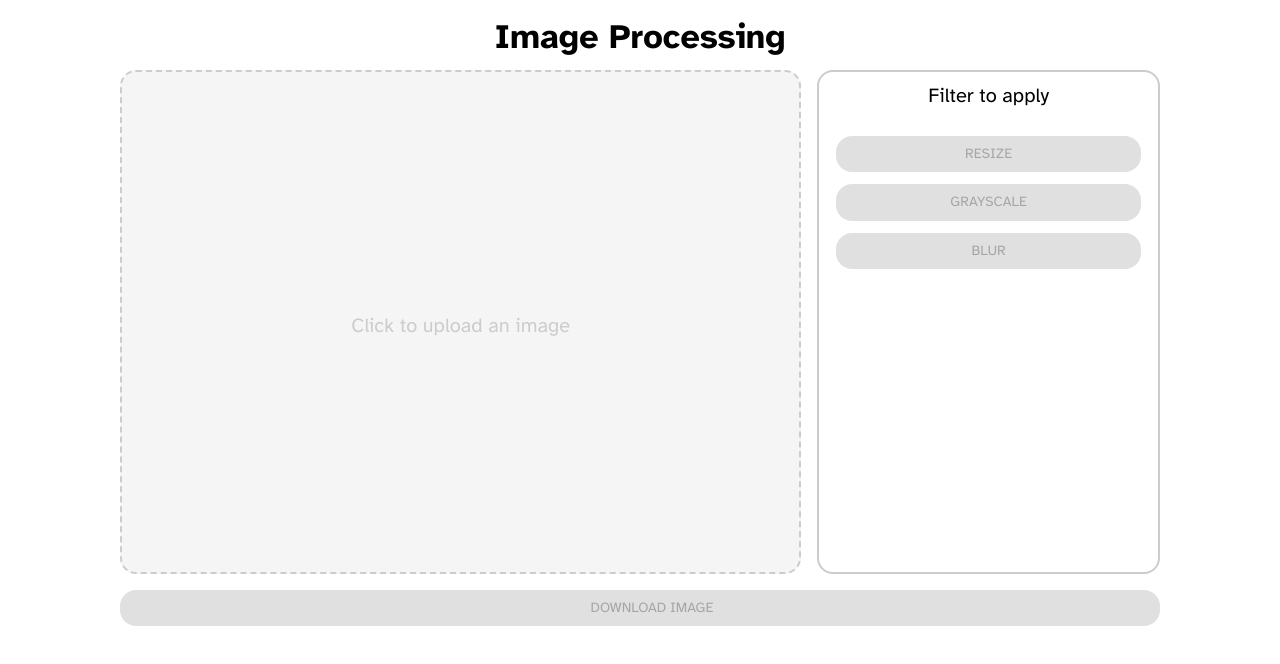
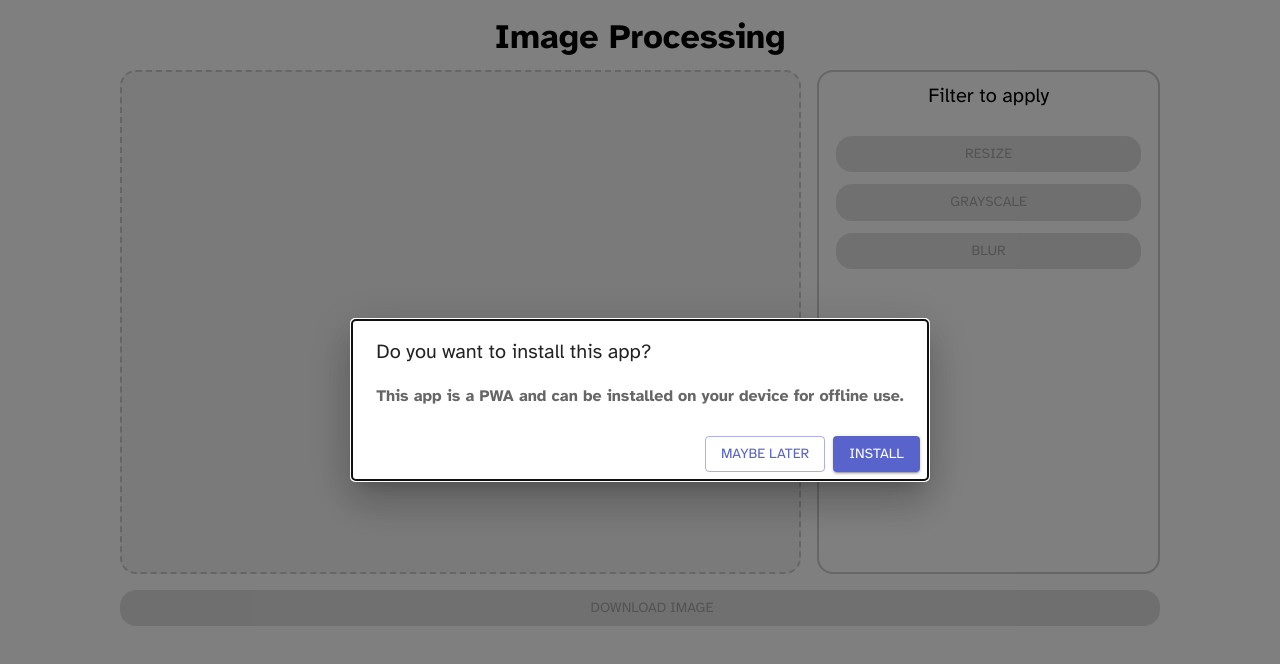
Before and after one commit to IIC3585/2025-1-s1-g12-t2, a React (Create React App) app in the folder app/: page / in a window 1280 px wide. Shown: the top 664 px of the page. Built offline with nearby package versions, Linux system fonts and the light colour scheme; some icons are missing.

Commit message:
Add dialog to install app

```diff
--- a/app/src/App.js
+++ b/app/src/App.js
@@ -13,7 +13,7 @@ import { ThemeProvider, createTheme } from '@mui/material/styles';
 const theme = createTheme({
   palette: {
     primary: {
-      main: red[500],
+      main: '#5863cc',
     },
   },
   typography: {
--- /dev/null
+++ b/app/src/components/AlertDialogSlide.jsx
@@ -0,0 +1,51 @@
+import * as React from 'react';
+import Button from '@mui/material/Button';
+import Dialog from '@mui/material/Dialog';
+import DialogActions from '@mui/material/DialogActions';
+import DialogContent from '@mui/material/DialogContent';
+import DialogContentText from '@mui/material/DialogContentText';
+import DialogTitle from '@mui/material/DialogTitle';
+import Slide from '@mui/material/Slide';
+
+const Transition = React.forwardRef(function Transition(props, ref) {
+  return <Slide direction="up" ref={ref} {...props} />;
+});
+
+export default function AlertDialogSlide({title, contentText, buttons}) {
+  const [open, setOpen] = React.useState(true);
+
+  const handleClose =  (buttonOnClickFn) => {
+    return () => {
+      setOpen(false);
+      buttonOnClickFn();
+    };
+  }
+
+  return (
+    <React.Fragment>
+      <Dialog
+        open={open}
+        TransitionComponent={Transition}
+        keepMounted
+        onClose={handleClose}
+        aria-describedby="alert-dialog-slide-description"
+      >
+        <DialogTitle>{title}</DialogTitle>
+        <DialogContent>
+          <DialogContentText id="alert-dialog-slide-description">
+            {contentText}
+          </DialogContentText>
+        </DialogContent>
+        <DialogActions>
+            {
+                buttons.map((button, index) => {
+                    return React.cloneElement(button, {
+                        onClick: handleClose(button.props.onClick),
+                    });
+                })
+            }
+        </DialogActions>
+      </Dialog>
+    </React.Fragment>
+  );
+}
--- /dev/null
+++ b/app/src/components/InstallAlertDialog.jsx
@@ -0,0 +1,35 @@
+import AlertDialogSlide from "./AlertDialogSlide";
+import { Box, Button, Typography } from "@mui/material";
+import { useEffect, useState } from "react";
+
+function InstallAlertDialog(){
+    const title = 'Do you want to install this app?'
+    const contentText = 'This app is a PWA and can be installed on your device for offline use.'
+    let deferredPrompt;
+    useEffect(() => {
+        const handleBeforeInstallPrompt = (e) => {
+            e.preventDefault();
+            deferredPrompt = e;
+        };
+        window.addEventListener('beforeinstallprompt', handleBeforeInstallPrompt);
+        return () => {
+            window.removeEventListener('beforeinstallprompt', handleBeforeInstallPrompt);
+        };
+    }, []);
+    const handleInstallClick = async () => {
+        if (deferredPrompt) {
+            deferredPrompt.prompt();
+            const choiceResult = await deferredPrompt.userChoice;
+            if (choiceResult.outcome === 'accepted') {
+                console.log('PWA installation accepted');
+            } else {
+                console.log('PWA installation dismissed');
+            }
+            deferredPrompt = null;
+        }
+    };
+    let installButton = <Button id="installButton" variant="contained" onClick={handleInstallClick}> Install </Button>
+    let maybeLaterButton = <Button id="maybeLaterButton" variant="outlined" onClick={() => {}}> Maybe Later </Button>
+    return (<AlertDialogSlide title={title} contentText={contentText} buttons={[maybeLaterButton, installButton]}/>)
+}
+export default InstallAlertDialog;
--- a/app/src/views/MainPage.js
+++ b/app/src/views/MainPage.js
@@ -5,6 +5,7 @@ import DownloadIcon from '@mui/icons-material/Download';
 import ImageIcon from '@mui/icons-material/Image';
 import init, { resize, grayscale, blur } from '../pkg/img.js';
 import { useEffect, useState } from 'react';
+import InstallAlertDialog from '../components/InstallAlertDialog.jsx';
 
 const VisuallyHiddenInput = styled('input')({
     clip: 'rect(0 0 0 0)',
@@ -173,35 +174,10 @@ function MainPage(){
         gap: 2,
 
     }
-
-    let deferredPrompt;
-    useEffect(() => {
-        const handleBeforeInstallPrompt = (e) => {
-            e.preventDefault();
-            deferredPrompt = e;
-        };
-        window.addEventListener('beforeinstallprompt', handleBeforeInstallPrompt);
-        return () => {
-            window.removeEventListener('beforeinstallprompt', handleBeforeInstallPrompt);
-        };
-    }, []);
     const [imageURL, setImageURL] = useState(null);
-    const handleInstallClick = async () => {
-        if (deferredPrompt) {
-            deferredPrompt.prompt();
-            const choiceResult = await deferredPrompt.userChoice;
-            if (choiceResult.outcome === 'accepted') {
-                console.log('PWA installation accepted');
-            } else {
-                console.log('PWA installation dismissed');
-            }
-            deferredPrompt = null;
-        }
-    };
-
-
     return (
         <Box sx={{py: 2, px: {xs: 2, sm: 2, md: 15, lg: 15}, height: '100%'}}>
+            <InstallAlertDialog/>
             <Typography variant="h4" component="h1" gutterBottom align='center'>
                 Image Processing
             </Typography>
```
